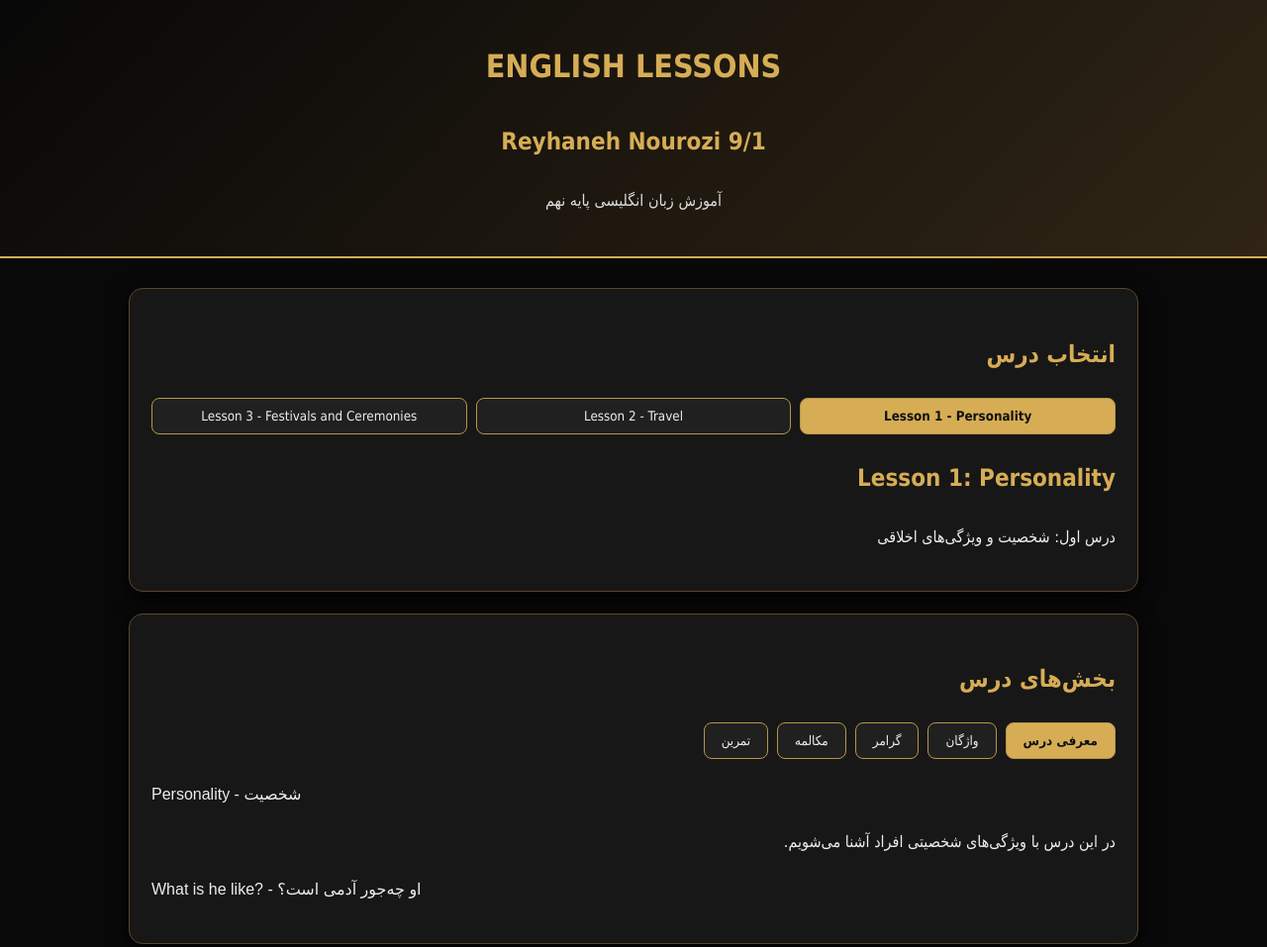
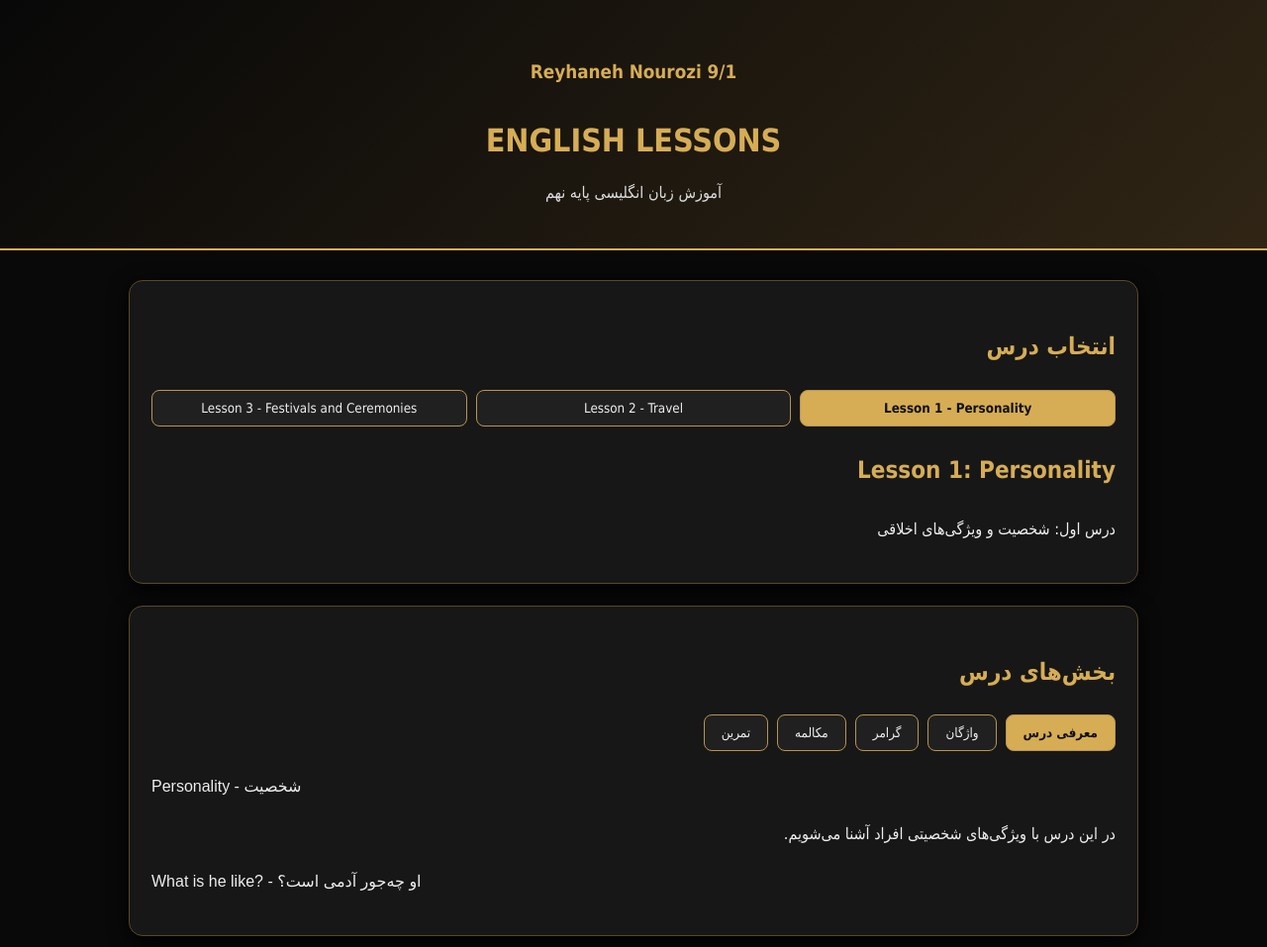
Before and after one commit to reyhanehnourozi4/English-lessons, a plain HTML site: page index.html in a window 1280 px wide. Shown: the top 957 px of the page at 99% size. Drawn offline with Linux system fonts and the light colour scheme.

Commit message:
Update index.html

```diff
--- a/index.html
+++ b/index.html
@@ -9,9 +9,8 @@
 </head>
 <body>
   <header>
+        <h3>Reyhaneh Nourozi 9/1</h3>
     <h1>ENGLISH LESSONS</h1>
-
-    <h2>Reyhaneh Nourozi 9/1</h2>
     <p>آموزش زبان انگلیسی پایه نهم</p>
   </header>
 
```
